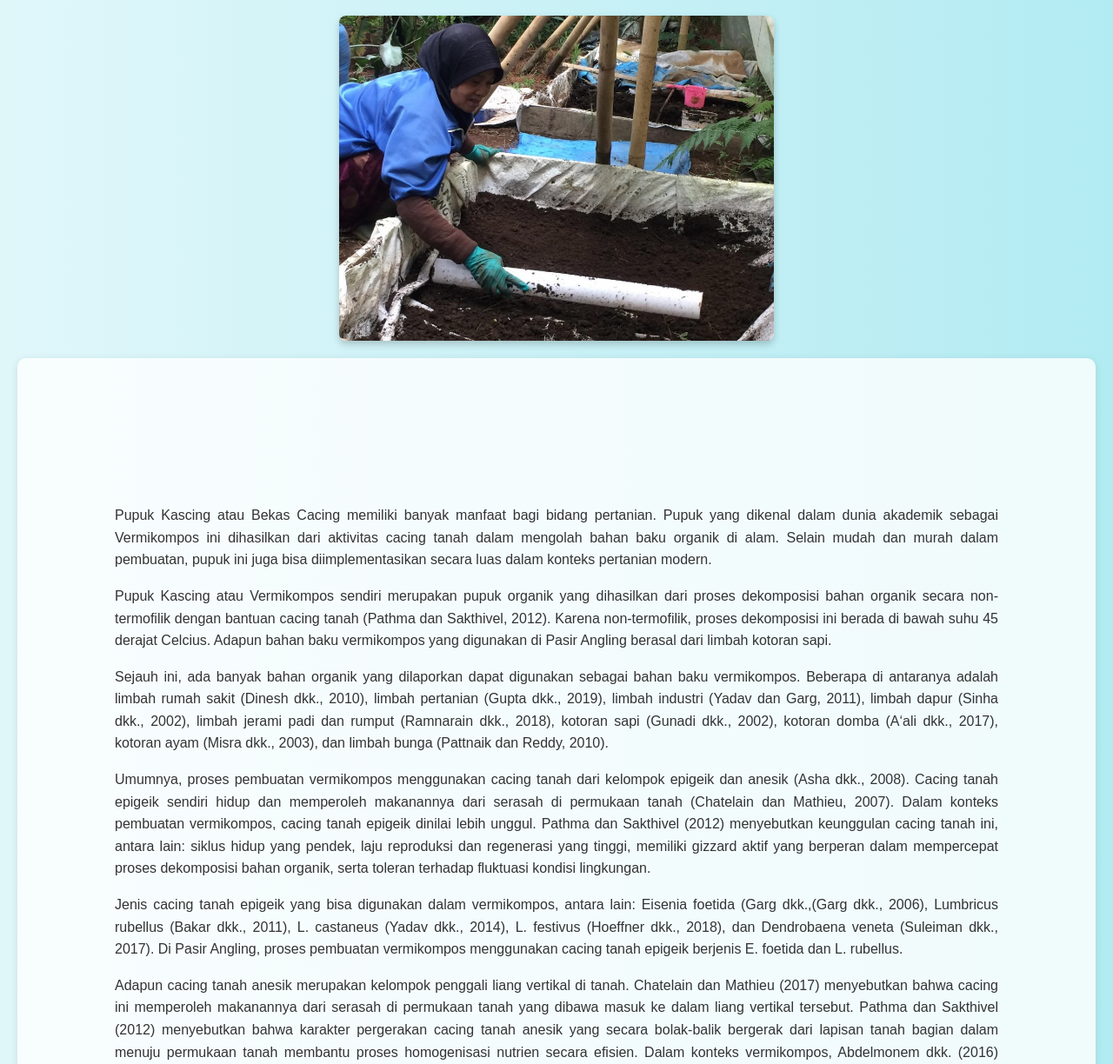
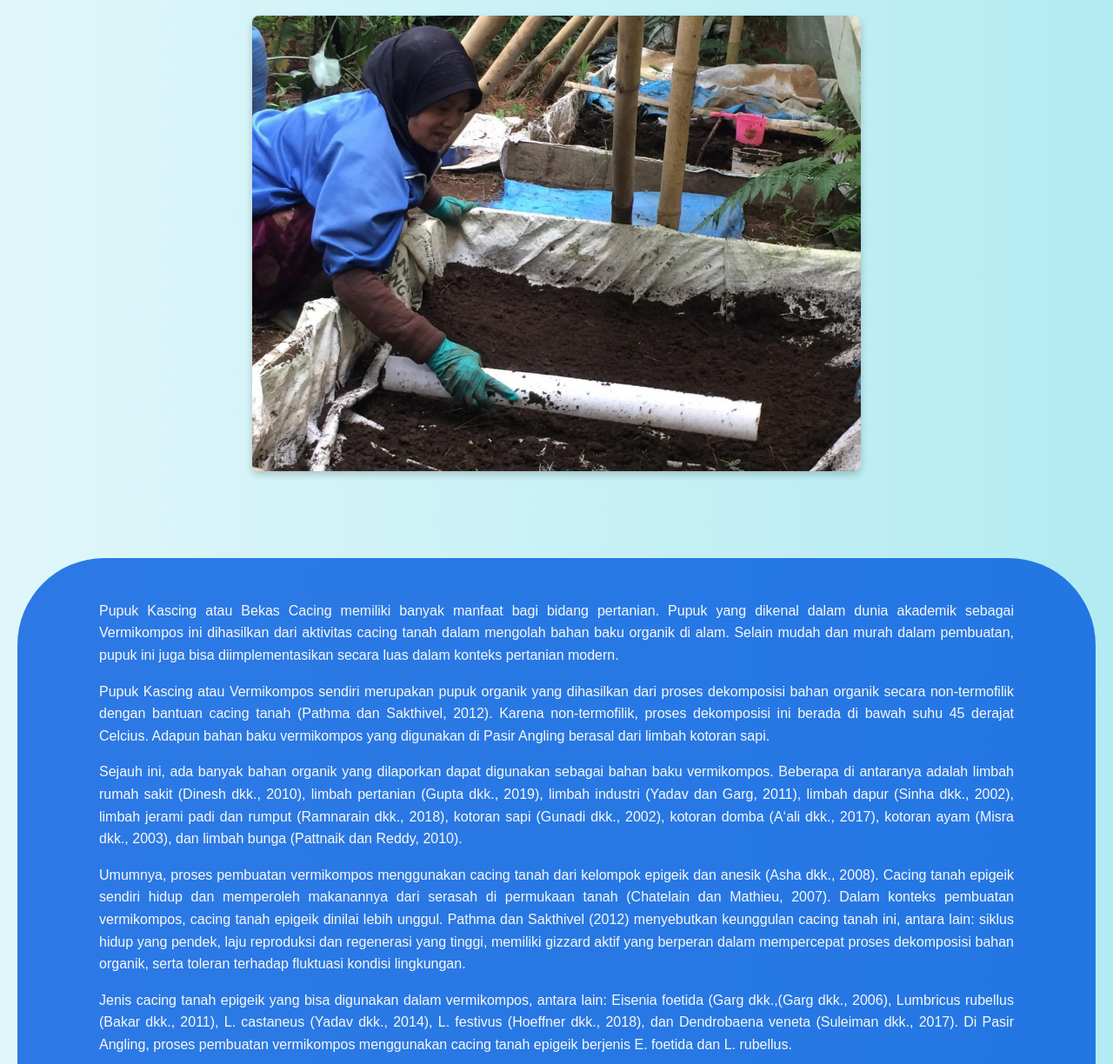
Before and after one commit to hariprediansyah/daur-ulang-sampah, a plain HTML site: page VermikomposArya.html in a window 1280 px wide. Shown: the part 76-1300 px from the top of the page at 87% size. Drawn offline with Linux system fonts and the light colour scheme.

Commit message:
Update VermikomposArya.html
1

```diff
--- a/VermikomposArya.html
+++ b/VermikomposArya.html
@@ -10,7 +10,7 @@
             line-height: 1.6;
             margin: 20px;
             background: linear-gradient(to right, #e0f7fa, #b2ebf2); /* Gradient background */
-            color: #333; /* Text color */
+            color: #faf8f8; /* Text color */
         }
         h1 {
             text-align: center;
@@ -23,15 +23,16 @@
         img {
             display: block;
             margin: 20px auto; /* Center the image with margin */
-            width: 500px;
+            width: 700px;
             border-radius: 8px; /* Rounded corners for the image */
             box-shadow: 0 4px 8px rgba(0, 0, 0, 0.2); /* Shadow effect */
         }
         section {
-            background-color: rgba(255, 255, 255, 0.8); /* White background for text section */
-            padding: 20px; /* Padding around the section */
-            border-radius: 10px; /* Rounded corners for the section */
-            box-shadow: 0 2px 10px rgba(0, 0, 0, 0.1); /* Shadow effect for the section */
+            background-color: rgba(0, 90, 224, 0.8); /* White background for text section */
+            padding: ; /* Padding around the section */
+            border-radius: 100px; /* Rounded corners for the section */
+            max-width: 1300px;
+            margin: 100px auto;
         }
 
         .container {
```
